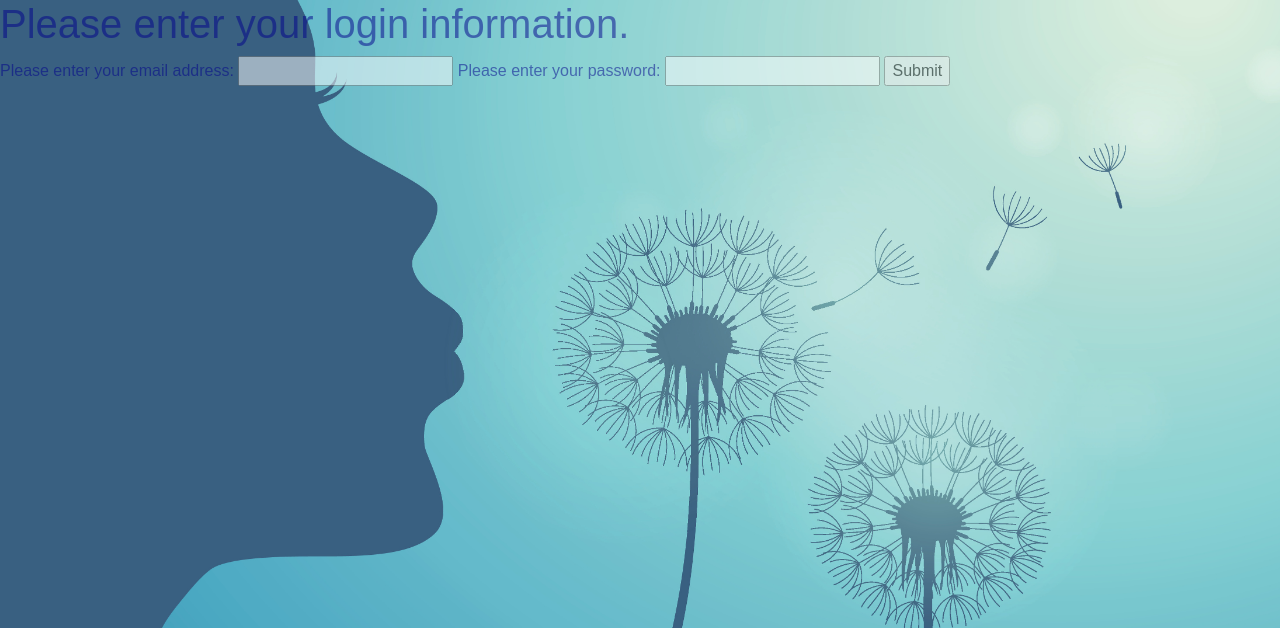
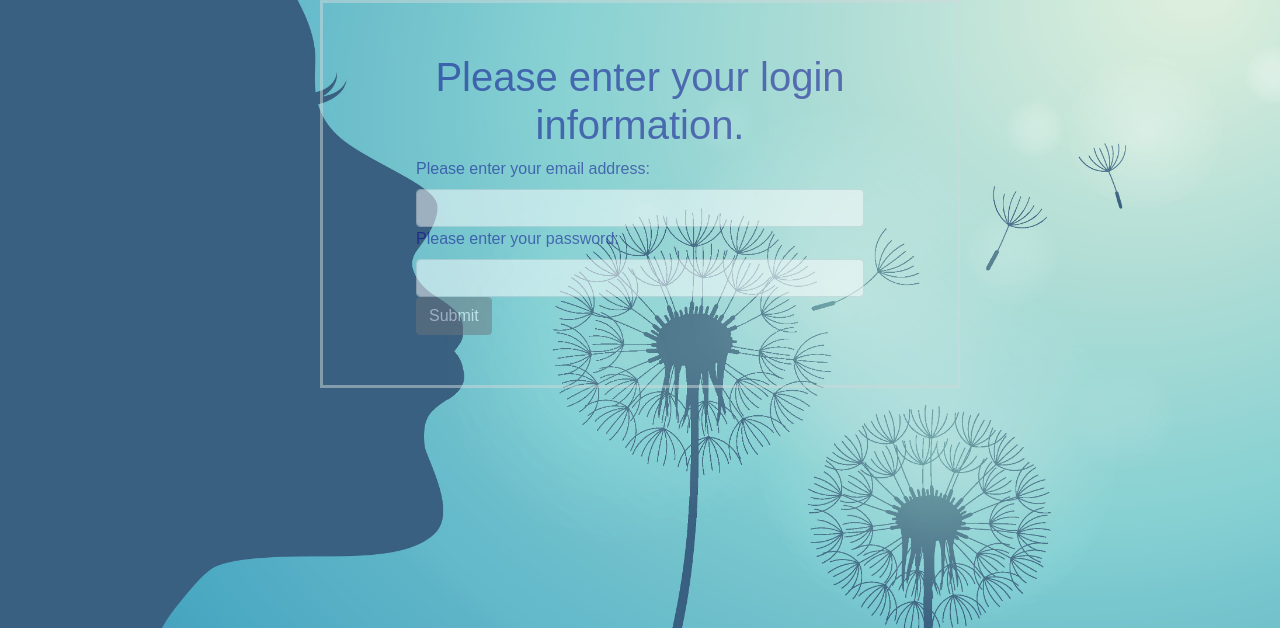
Before and after one commit to sabracadabra510/Wishblaster, a Flask app: page /login in a window 1280 px wide. Shown: the part 56-684 px from the top of the page. Run offline with Flask 2, Linux system fonts and the light colour scheme; some libraries are stand-ins or nearby versions; some web fonts are replaced.

Commit message:
final formatting changes

```diff
--- a/static/styles.css
+++ b/static/styles.css
@@ -29,3 +29,11 @@
   #welcome li {
     list-style: none;
   }
+
+  #complete li {
+      list-style: none;
+  }
+
+  #added {
+      list-style-type: none;
+  }
--- a/templates/item_added_successfully.html
+++ b/templates/item_added_successfully.html
@@ -2,10 +2,13 @@
 {% block title %}Item Added{% endblock %}
 
 {% block body %}
+<div class="container center">
   <h1>Item Added Successfully! What Would you Like to Do Next? </h1>
 
-  <ul>
+  <ul id="added">
     <li><a href="/add_to_wishlist">Add Another Item</a></li>
+    <li><a href="/view_wishlist">View A Wishlist</a></li>
     <li><a href="/welcome_page">Go Back to Main Page</a></li>
   </ul>
+</div>
 {% endblock %}
--- a/templates/login.html
+++ b/templates/login.html
@@ -2,13 +2,32 @@
 {% block title %}Welcome to Wishblaster{% endblock %}
 
 {% block body %}
+<div class="container center">
+
   <h1>Please enter your login information. </h1>
 
   <form action="/login" method="POST">
-    Please enter your email address:
+    <!-- Please enter your email address:
     <input type="text" name="user_login">
     Please enter your password:
     <input type="text" name="password">
     <input type="submit">
   </form>
+</div> -->
+
+<div class="form-row px-5">
+  <label for="login">Please enter your email address:</label>
+  <input type="text" name="user_login" class="form-control">
+</div>
+<div class="form-row px-5">
+  <label for="password">Please enter your password:</label>
+  <input type="text" name= "password" class="form-control">
+</div>
+<div class="form-row px-5">
+<button type="submit" class="btn btn-secondary">Submit</button>
+</div>
+</form>
+
+
+
 {% endblock %}
```
Also changed, not shown: requirements.txt (+13 -0 lines), templates/add_to_Wishlist.html (+35 -1 lines), templates/complete_family.html (+6 -2 lines), templates/create_family.html (+4 -4 lines), readme.md.
